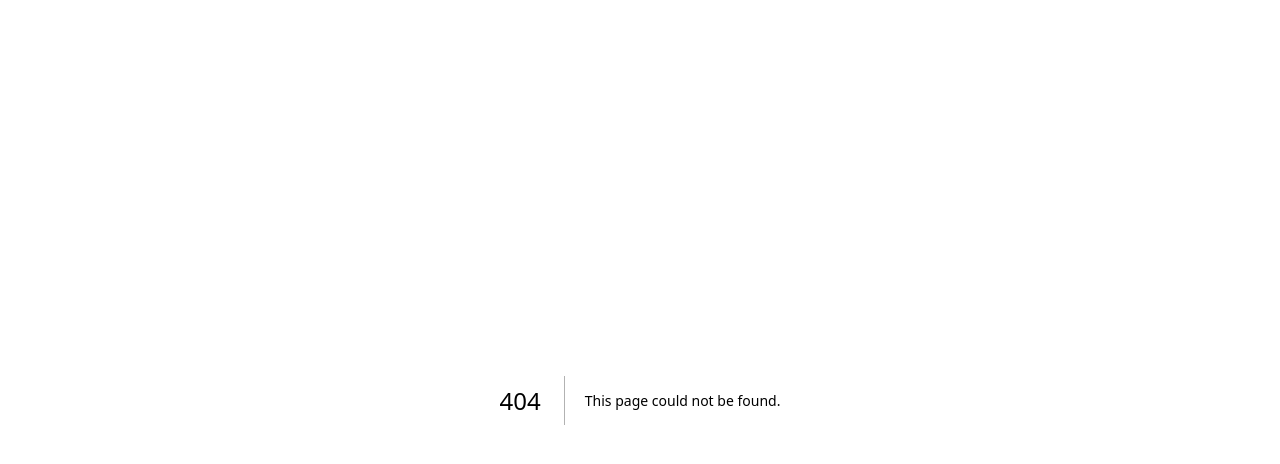
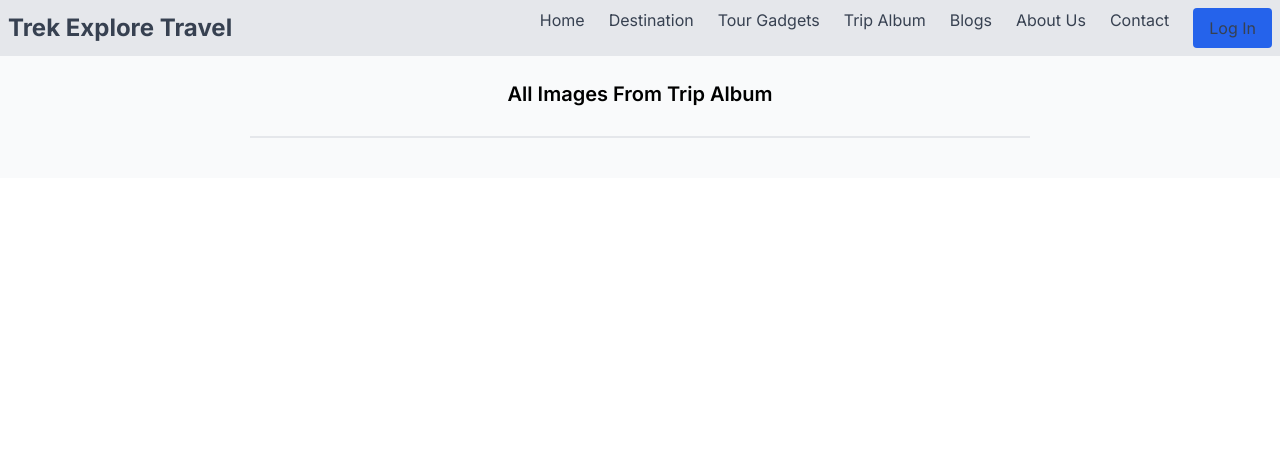
Before and after one commit to ataullahmesbah/trek-travel, a Next.js app: page /trip-album in a window 1280 px wide. Before the commit this address had no page. Shown: the top 464 px of the page. Built offline with nearby package versions, Linux system fonts and the light colour scheme.

Commit message:
update home pc

```diff
--- /dev/null
+++ b/src/app/(with-layout)/trip-album/page.js
@@ -0,0 +1,24 @@
+
+import ContainerPage from "@/app/container/page";
+import Image from "next/image";
+
+
+const TripAlbum = () => {
+    return (
+        <div className="bg-gray-50 p-10">
+            <ContainerPage>
+                <div className="mt-10">
+                    <h1 className="text-black font-semibold text-xl text-center">All Images From Trip Album</h1>
+                    {/* underline */}
+                    <div className="flex justify-center mt-7">
+                        <div className="border-b-2 w-3/4"></div>
+                    </div>
+
+
+                </div>
+            </ContainerPage>
+        </div>
+    );
+};
+
+export default TripAlbum;
--- a/src/app/components/Home/Navbar/Navbar.js
+++ b/src/app/components/Home/Navbar/Navbar.js
@@ -1,67 +1,126 @@
 'use client';
 
-import React, { useState, useEffect } from 'react';
-import './Navbar.css';
+import { useState } from 'react';
 import Link from 'next/link';
 
 const Navbar = () => {
-    const [scroll, setScroll] = useState(false);
+  const [menuOpen, setMenuOpen] = useState(false);
+  const [subMenuOpen, setSubMenuOpen] = useState({ destination: false, gadgets: false });
 
-    useEffect(() => {
-        const handleScroll = () => {
-            setScroll(window.scrollY > 50);
-        };
-
-        window.addEventListener('scroll', handleScroll);
-        return () => {
-            window.removeEventListener('scroll', handleScroll);
-        };
-    }, []);
 
   return (
-        <div className={`fixed w-full z-50 ${scroll ? 'navbar scrolled' : 'navbar transparent'}`}>
-            <div className="container mx-auto px-4 py-2 flex items-center justify-between">
-                <div className="navbar-start">
-                    <div className="dropdown">
-                        <div tabIndex={0} role="button" className="btn btn-ghost lg:hidden">
-                            <svg xmlns="http://www.w3.org/2000/svg" className="h-5 w-5" fill="none" viewBox="0 0 24 24" stroke="currentColor">
-                                <path strokeLinecap="round" strokeLinejoin="round" strokeWidth="2" d="M4 6h16M4 12h8m-8 6h16" />
-                            </svg>
+    <nav className="bg-gray-200 text-gray-700 p-2 fixed w-full top-0 z-50">
+      <div className="container mx-auto flex justify-between items-center">
+        <div className="text-2xl font-bold">Trek Explore Travel</div>
+        <div className="hidden md:flex space-x-6">
+          <Link href="/" legacyBehavior><a>Home</a></Link>
+          <div
+            className="relative"
+            onMouseEnter={() => setSubMenuOpen({ ...subMenuOpen, destination: true })}
+            onMouseLeave={() => setSubMenuOpen({ ...subMenuOpen, destination: false })}
+          >
+            <button className="block focus:outline-none">
+              Destination
+            </button>
+            {subMenuOpen.destination && (
+              <div className="absolute bg-blue-50 p-6 pr-10 rounded shadow-lg mt-2">
+                <Link href="/destination/nepal" legacyBehavior><a className="block text-black  ps-2 py-1 hover:bg-gray-50 rounded-md">Bangladesh</a></Link>
+                <Link href="/destination/nepal" legacyBehavior><a className="block text-black  ps-2 py-1 hover:bg-gray-50 rounded-md">Nepal</a></Link>
+                <Link href="/destination/nepal" legacyBehavior><a className="block text-black  ps-2 py-1 hover:bg-gray-50 rounded-md">India</a></Link>
+                <Link href="/destination/nepal" legacyBehavior><a className="block text-black  ps-2 py-1 hover:bg-gray-50 rounded-md">Maldives</a></Link>
+
               </div>
-                        <ul tabIndex={0} className="menu menu-sm dropdown-content mt-3 z-[1] p-2 shadow bg-base-100 rounded-box w-52">
-                            <li><Link href='/'>Home</Link></li>
-                            <li>
-                                <Link href='/'>Parent</Link>
-                                <ul className="p-2">
-                                    <li><Link href='/'>Submenu 1</Link></li>
-                                    <li><Link href='/'>Submenu 2</Link></li>
-                                </ul>
-                            </li>
-                            <li><Link href='/'>Item 3</Link></li>
-                        </ul>
+            )}
           </div>
-                    <Link href='/' className="btn btn-ghost text-xl">Trek Explore Travel</Link>
+          <div
+            className="relative"
+            onMouseEnter={() => setSubMenuOpen({ ...subMenuOpen, gadgets: true })}
+            onMouseLeave={() => setSubMenuOpen({ ...subMenuOpen, gadgets: false })}
+          >
+            <button className="block focus:outline-none">
+              Tour Gadgets
+            </button>
+            {subMenuOpen.gadgets && (
+              <div className="absolute bg-blue-50 p-6 pr-10 rounded shadow-lg mt-2 w-64">
+                <Link href="/gadgets/accessories" legacyBehavior><a className="block text-black  ps-2 py-1 hover:bg-gray-50 rounded-md">Travel Accessories</a></Link>
+                <Link href="/gadgets/travel-gadget" legacyBehavior><a className="block text-black  ps-2 py-1 hover:bg-gray-50 rounded-md">Travel Gadget</a></Link>
+                <Link href="/gadgets/bags" legacyBehavior><a className="block text-black  ps-2 py-1 hover:bg-gray-50 rounded-md">Sleeping Bag</a></Link>
+                <Link href="/gadgets/mat" legacyBehavior><a className="block text-black  ps-2 py-1 hover:bg-gray-50 rounded-md">Mat</a></Link>
               </div>
-                <div className="navbar-center hidden lg:flex">
-                    <ul className="menu menu-horizontal px-1">
-                        <li><Link href='/'>Home</Link></li>
-                        <li>
-                            <details>
-                                <summary>Parent</summary>
-                                <ul className="p-2">
-                                    <li><Link href='/'>Submenu 1</Link></li>
-                                    <li><Link href='/'>Submenu 2</Link></li>
-                                </ul>
-                            </details>
-                        </li>
-                        <li><Link href='/'>Item 3</Link></li>
-                    </ul>
+            )}
           </div>
-                <div className="navbar-end">
-                    <Link href='/' className="btn">Button</Link>
+          <Link href="/trip-album" legacyBehavior><a>Trip Album</a></Link>
+          <Link href="/blogs" legacyBehavior><a>Blogs</a></Link>
+          <Link href="/about" legacyBehavior><a>About Us</a></Link>
+          <Link href="/contact" legacyBehavior><a>Contact</a></Link>
+          <div className="relative">
+            <button className="bg-blue-600 px-4 py-2 rounded hover:bg-blue-500">
+              Log In
+            </button>
+            <div className="absolute bg-gray-700 p-2 rounded shadow-lg hidden group-hover:block">
+              <Link href="/login" legacyBehavior><a className="block px-4 py-2 hover:bg-gray-600">Login</a></Link>
+              <Link href="/signup" legacyBehavior><a className="block px-4 py-2 hover:bg-gray-600">Sign Up</a></Link>
             </div>
           </div>
         </div>
+
+
+
+        <div className="md:hidden">
+          <button onClick={() => setMenuOpen(!menuOpen)}>
+            <svg className="w-6 h-6" fill="none" stroke="currentColor" viewBox="0 0 24 24" xmlns="http://www.w3.org/2000/svg">
+              <path strokeLinecap="round" strokeLinejoin="round" strokeWidth="2" d="M4 6h16M4 12h16m-7 6h7"></path>
+            </svg>
+          </button>
+        </div>
+      </div>
+
+      {/* mobile version navbar */}
+      {menuOpen && (
+        <div className="md:hidden mt-2 space-y-2">
+          <Link href="/" legacyBehavior><a className="block px-4 py-2">Home</a></Link>
+          <div className="relative">
+            <button
+              onClick={() => setSubMenuOpen({ ...subMenuOpen, destination: !subMenuOpen.destination })}
+              className="block px-4 py-2 focus:outline-none"
+            >
+              Destination
+            </button>
+            {subMenuOpen.destination && (
+              <div className="bg-blue-50 p-2 rounded shadow-lg">
+                <Link href="/destination/nepal" legacyBehavior><a className="block text-black hover:bg-gray-50 rounded-md px-4 py-2 ">Bangladesh</a></Link>
+                <Link href="/destination/nepal" legacyBehavior><a className="block text-black hover:bg-gray-50 rounded-md px-4 py-2 ">Nepal</a></Link>
+                <Link href="/destination/nepal" legacyBehavior><a className="block text-black hover:bg-gray-50 rounded-md px-4 py-2 ">India</a></Link>
+                <Link href="/destination/nepal" legacyBehavior><a className="block text-black hover:bg-gray-50 rounded-md px-4 py-2 ">Maldives</a></Link>
+              </div>
+            )}
+          </div>
+          <div className="relative">
+            <button
+              onClick={() => setSubMenuOpen({ ...subMenuOpen, gadgets: !subMenuOpen.gadgets })}
+              className="block px-4 py-2 focus:outline-none"
+            >
+              Tour Gadgets
+            </button>
+            {subMenuOpen.gadgets && (
+              <div className="bg-blue-50 p-2 rounded shadow-lg">
+                <Link href="/gadgets/travel-gadget" legacyBehavior><a className="block text-black hover:bg-gray-50 rounded-md px-4 py-2">Travel Accessories</a></Link>
+                <Link href="/gadgets/travel-gadget" legacyBehavior><a className="block text-black hover:bg-gray-50 rounded-md px-4 py-2">Travel Gadget</a></Link>
+                <Link href="/gadgets/bags" legacyBehavior><a className="block text-black hover:bg-gray-50 rounded-md px-4 py-2">Sleeping Bag</a></Link>
+                <Link href="/gadgets/mat" legacyBehavior><a className="block text-black hover:bg-gray-50 rounded-md px-4 py-2">Mat</a></Link>
+              </div>
+            )}
+          </div>
+          <Link href="/trip-album" legacyBehavior><a className="block px-4 py-2">Trip Album</a></Link>
+          <Link href="/blogs" legacyBehavior><a className="block px-4 py-2">Blogs</a></Link>
+          <Link href="/about" legacyBehavior><a className="block px-4 py-2">About Us</a></Link>
+          <Link href="/contact" legacyBehavior><a className="block px-4 py-2">Contact</a></Link>
+          <button className="block bg-blue-600 px-4 py-2 rounded hover:bg-blue-500">
+            Log In
+          </button>
+        </div>
+      )}
+    </nav>
   );
 };
 
```
Also changed, not shown: public/galleryData.json (added, +12 -0 lines), src/app/components/TripGalley/TripGallery.js (added). Lines whose indentation alone changed are shown as unchanged.
